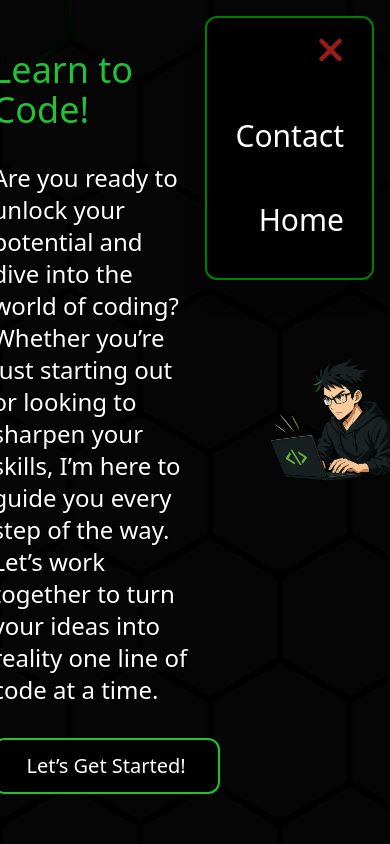
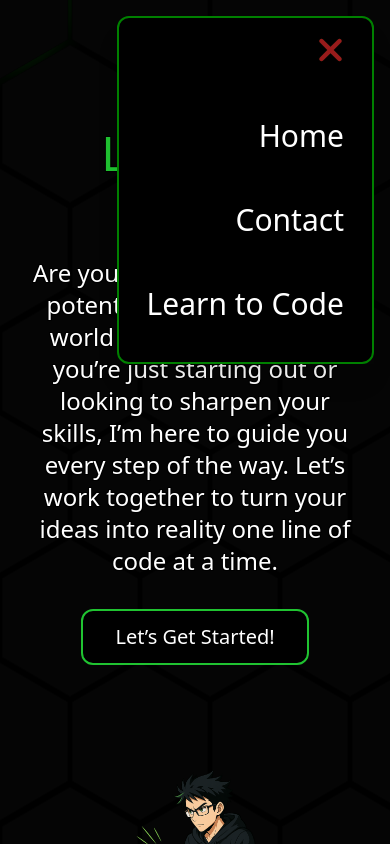
Before and after one commit to CollierTR/tristancollier.com-2025, a React (Vite) app: page /learn-to-code in a window 390 px wide. Both pictures are taken after a click on the element 341 px from the left and 64 px from the top of the page. Built offline with nearby package versions, Linux system fonts and the light colour scheme.

Commit message:
Updated nav menu

```diff
--- a/src/Pages/LearnToCodePage.jsx
+++ b/src/Pages/LearnToCodePage.jsx
@@ -8,12 +8,12 @@ export default function LearnToCodePage() {
 			<Nav></Nav>
 
 			<div className="w-10/12 text-white text-2xl flex flex-col justify-center place-items-center gap-10">
-				<div className="flex h-screen justify-center place-items-center gap-20 2xl:gap-0 ">
-					<div className="flex flex-col gap-2 justify-start place-items-start w-3/5">
-						<h1 className="text-primary-light my-6 text-4xl sm:text-7xl blackOutline">
+				<div className="mt-20 md:my-0 flex flex-col xl:flex-row min-h-screen justify-center place-items-center gap-20 2xl:gap-0 ">
+					<div className="flex flex-col gap-2 justify-start place-items-center md:place-items-start w-full md:w-3/5">
+						<h1 className="text-primary-light my-6 text-5xl text-center sm:text-left sm:text-7xl blackOutline">
 							Learn to Code!
 						</h1>
-						<p className="2xl:w-4/5 text-pretty blackOutline">
+						<p className="2xl:w-4/5 text-center sm:text-left text-pretty blackOutline">
 							Are you ready to unlock your potential and dive into
 							the world of coding? Whether you’re just starting
 							out or looking to sharpen your skills, I’m here to
@@ -33,8 +33,8 @@ export default function LearnToCodePage() {
 						alt=""
 					/>
 				</div>
-				<div className="flex flex-col gap-4 text-center w-3/4 my-20  justify-center place-items-center mx-auto">
-					<h2 className="text-primary-light text-center my-6 text-3xl sm:text-6xl blackOutline">
+				<div className="flex flex-col gap-4 text-center w-3/4 sm:my-20  justify-center place-items-center mx-auto">
+					<h2 className="text-primary-light text-center sm:my-6 text-4xl sm:text-6xl blackOutline">
 						Become a 10x developer!
 					</h2>
 					<p className="2xl:w-4/5 text-pretty blackOutline">
@@ -64,7 +64,7 @@ export default function LearnToCodePage() {
 				/>
 				<div className="flex flex-row-reverse min:h-screen justify-center place-items-start 2xl:gap-0 ">
 					<div className="flex flex-col gap-2 justify-center place-items-center text-pretty">
-						<h1 className="text-primary-light my-6 text-4xl sm:text-7xl blackOutline">
+						<h1 className="text-primary-light my-6 md:mt-20 text-4xl sm:text-7xl blackOutline">
 							Learn to Code!
 						</h1>
 						<p className="2xl:w-4/5 text-pretty blackOutline text-center mb-6">
@@ -74,7 +74,7 @@ export default function LearnToCodePage() {
 							what you’ll master:
 						</p>
 
-						<ul className="grid grid-cols-2 gap-6 text-start  justify-evenly w-full place-items-start  blackOutline mb-6">
+						<ul className="grid grid-cols-1 lg:grid-cols-2 gap-6 text-start md:mt-12  justify-evenly w-full place-items-start  blackOutline mb-6">
 							<li className="flex flex-col justify-center w-full place-items-center text-center">
 								<strong className="text-primary text-4xl mt-8">
 									Frontend Development:
--- a/src/Pages/StudentSignup.jsx
+++ b/src/Pages/StudentSignup.jsx
@@ -8,7 +8,7 @@ export default function StudentSignup() {
 
 			<div className="w-11/12 flex justify-center mb-40 mt-32 gap-x-20 mx-auto lg:flex-row text-primary-light flex-col place-items-center lg:place-items-start gap-40">
 				<div className="flex-col flex gap-4 lg:gap-10 lg:w-5/12 w-10/12 blackOutline ">
-					<h1 className="lg:text-6xl text-primary-light text-5xl">
+					<h1 className="lg:text-6xl text-primary-light text-4xl md:text-5xl">
 						Let’s begin your learning journey!
 					</h1>
 					<p className="lg:text-2xl text-2xl text-white">
--- a/src/componets/Nav.jsx
+++ b/src/componets/Nav.jsx
@@ -15,7 +15,7 @@ const Nav = () => {
 
   return (
     <div className=" h-fit text-white flex justify-end place-items-center blackOutline text-3xl m-4 absolute top-0 right-0 sm:right-6 z-[200] shadow-xl">
-      <div className={`flex ${ animation ? 'px-7 navOpen' : 'px-5 navClose'} py-1 justify-center flex-col-reverse rounded-xl sm:rounded-full pb-8 sm:pb-0 sm:flex-row place-items-end sm:place-items-center gap-8 h-fit w-fit  bg-black`} onClick={toggleNav}>
+      <div className={`flex ${ animation ? 'px-7 navOpen' : 'px-5 navClose'} py-1 justify-center flex-col rounded-xl sm:rounded-full pb-8 sm:pb-0 sm:flex-row place-items-end sm:place-items-center gap-8 h-fit w-fit  bg-black`} onClick={toggleNav}>
         {navOpen && (
           <Link to={"/"}>
             <p className="py-2 rounded-full  cursor-pointer">
@@ -30,9 +30,15 @@ const Nav = () => {
             </p>
           </Link>
         )}
-        <p
+         {navOpen && (
+          <Link to={"/learn-to-code"}>
+            <p className="py-2 rounded-full text-nowrap cursor-pointer">
+              Learn to Code
+            </p>
+          </Link>
+        )}       <p
           onClick={toggleNav}
-          className={`py-2 rounded-full text-4xl ${ navOpen ? 'text-red-800 hover:text-red-600' : 'text-white'} cursor-pointer`}
+          className={`py-2 rounded-full text-4xl ${ navOpen ? 'text-red-800 order-first md:order-last hover:text-red-600' : 'text-white'} cursor-pointer`}
         >
           {navOpen ? (
             <FontAwesomeIcon icon={faXmark} />
```
